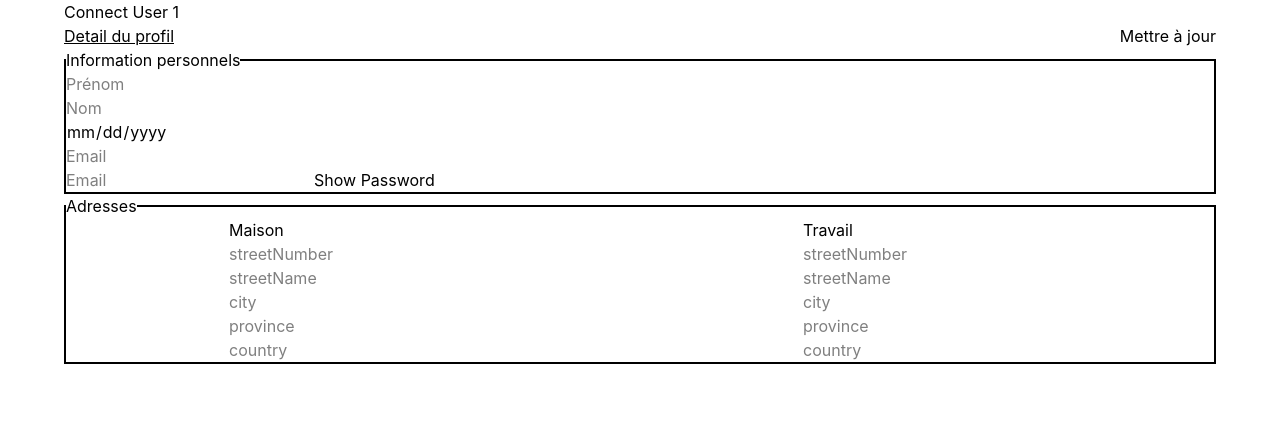
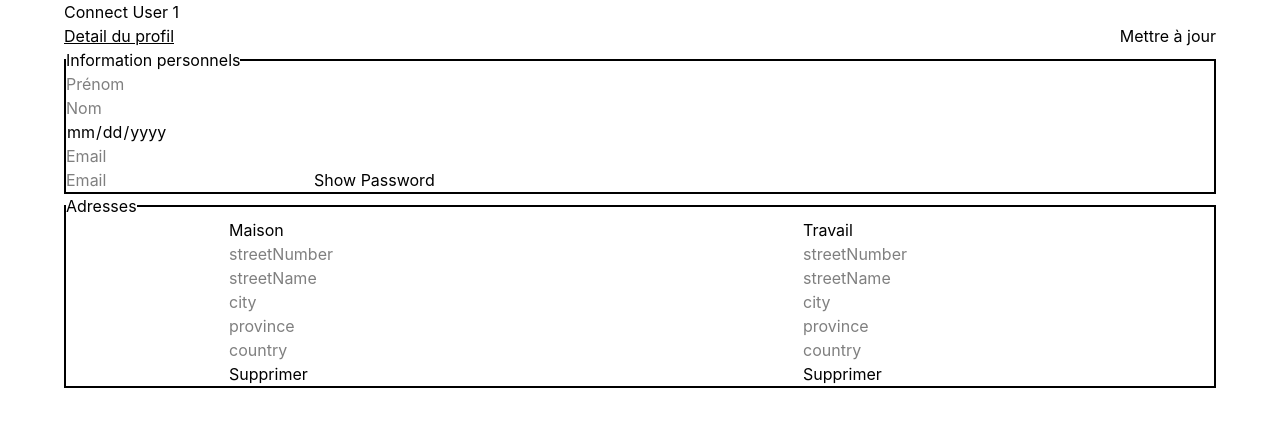
Before and after one commit to JRcard/PS-equipe1, a Vue app: page /profil in a window 1280 px wide. Shown: the top 426 px of the page. Built offline with nearby package versions, Linux system fonts and the light colour scheme; no server answers.

Commit message:
creation d'une function pour delete des addresses

```diff
--- a/src/components/Profile.vue
+++ b/src/components/Profile.vue
@@ -5,8 +5,8 @@
 
         <div class="flex justify-between">
             <h2 class="underline">Detail du profil</h2>
-            <button v-if="isDisable" @click="toggleEdit()">Mettre à jour</button>
-            <button v-else @click="handleSubmit()">Enregister</button>
+            <button type="button" v-if="isDisable" @click="toggleEdit()">Mettre à jour</button>
+            <button type="button" v-else @click="handleSubmit()">Enregister</button>
         </div>
         <div>
             <form @submit.prevent="handleSubmit">
@@ -36,7 +36,7 @@
                         <label for="password" hidden>password</label>
                         <input :type="showPassword ? 'password' : 'text'" v-model="userData.password" name="password"
                             id="password" :disabled="isDisable" placeholder="Email">
-                        <button @click="togglePasswordShow">Show Password</button>
+                        <button type="button" @click="togglePasswordShow">Show Password</button>
                     </div>
                 </fieldset>
 
@@ -70,6 +70,7 @@
                             <input type="text" name="country" id="country" v-model="userAdresseOne.country"
                                 :disabled="isDisable" placeholder="country">
                         </div>
+                        <button type="button" @click="delAdressFunction(userAdresseOne.type)">Supprimer</button>
                     </div>
 
                     <div>
@@ -105,6 +106,7 @@
                             <input type="text" name="type" id="type" v-model="userAdresseTwo.type" :disabled="isDisable"
                                 placeholder="type" hidden>
                         </div>
+                        <button type="button" @click="delAdressFunction(userAdresseOne.type)">Supprimer</button>
                     </div>
 
                 </fieldset>
@@ -170,6 +172,7 @@ const userAdresseOne = ref({
     country: "",
     type: "PERSONAL"
 })
+
 const userAdresseTwo = ref({
     streetNumber: "",
     streetName: "",
@@ -187,7 +190,9 @@ const setAddresses = (addresses, data, index) => {
     addresses.value.country = data[index].country
     addresses.value.type = data[index].type
 }
+
 const fetchUserAdresse = async () => {
+
     try {
         const response = await fetch(`https://money-pie-1.fly.dev/api/v1/users/${localStorage.getItem("userId")}/addresses`)
         if (!response.ok) {
@@ -202,7 +207,30 @@ const fetchUserAdresse = async () => {
     }
 }
 
+const delAdressFunction = async (type) => {
+
+    try {
+        const response = await fetch(`https://money-pie-1.fly.dev/api/v1/users/${localStorage.getItem("userId")}/addresses/${type}`, {
+            method: 'DELETE',
+            headers: {
+                'Content-Type': 'application/json',
+            },
+        });
+        if (!response.ok) {
+            throw new Error(`HTTP error! status: ${response.status}`);
+        }
+
+        const data = await response.json();
+        console.log('Success:', data);
+
+    } catch (err) {
+        console.error('Error:', err);
+    }
+
+}
+
 const putFunction = async (url, dataToSend) => {
+
     try {
         const response = await fetch(url, {
             method: 'PUT',
@@ -223,12 +251,10 @@ const putFunction = async (url, dataToSend) => {
     }
 }
 
-
 const handleSubmit = () => {
     putFunction(`https://money-pie-1.fly.dev/api/v1/users/${localStorage.getItem("userId")}`, userData);
     putFunction(`https://money-pie-1.fly.dev/api/v1/users/${localStorage.getItem("userId")}/addresses`, userAdresseOne)
     putFunction(`https://money-pie-1.fly.dev/api/v1/users/${localStorage.getItem("userId")}/addresses`, userAdresseTwo)
-
 }
 
 onMounted(() => {
```
